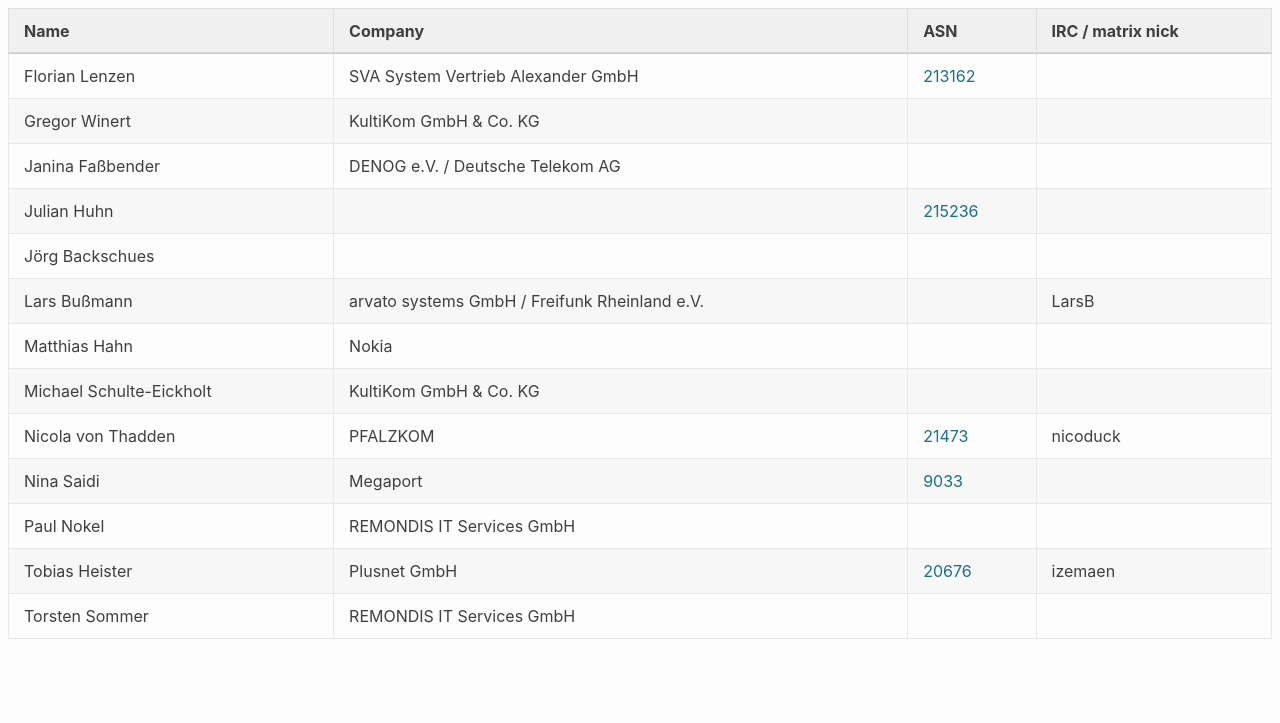
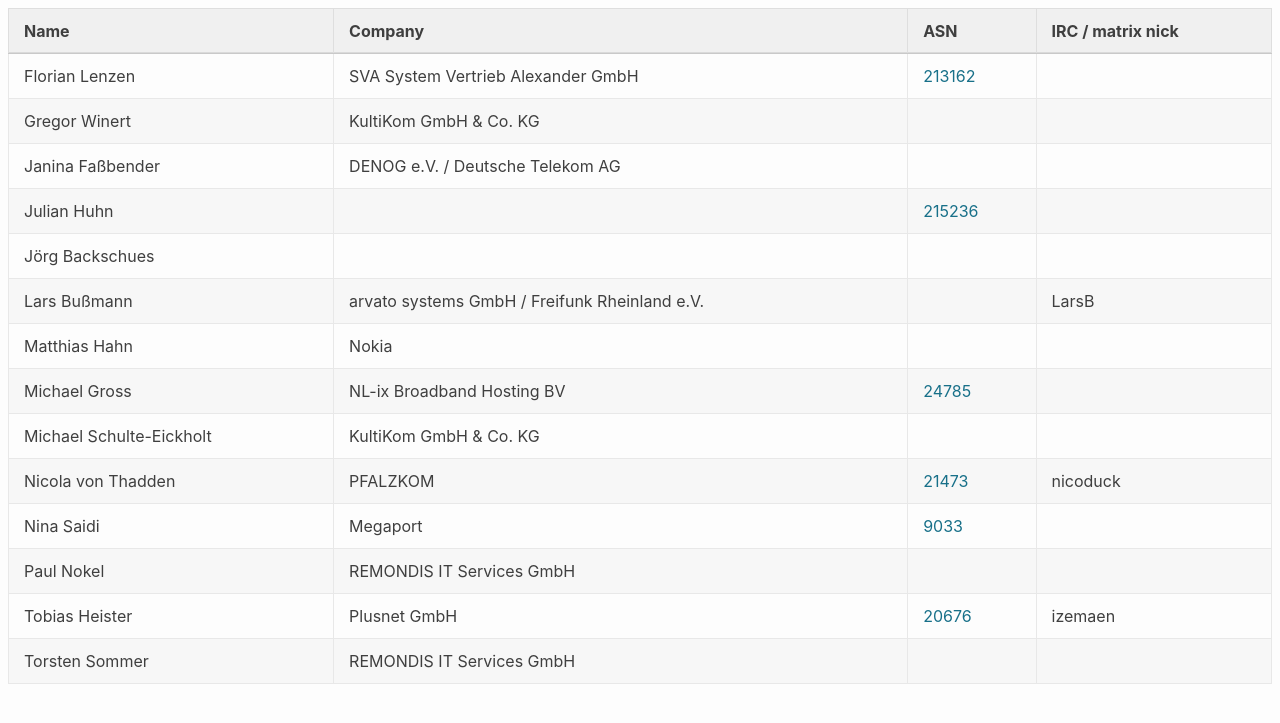
Before and after one commit to denog/pretix-attendeelist, a Jekyll site: the page built from denogmeetup25-02/index.markdown, in a window 1280 px wide. Shown: the top 723 px of the page. Built offline with Jekyll 4.4.1, drawn with Linux system fonts in a browser that asks for light colours.

Commit message:
Latest data: Tue Jan 28 14:30:48 UTC 2025

```diff
--- a/_data/attendees_denogmeetup25-02.json
+++ b/_data/attendees_denogmeetup25-02.json
@@ -42,6 +42,12 @@
     "asn": null
   },
   {
+    "name": "Michael Gross",
+    "company": "NL-ix Broadband Hosting BV",
+    "irc": null,
+    "asn": "24785"
+  },
+  {
     "name": "Michael Schulte-Eickholt",
     "company": "KultiKom GmbH & Co. KG",
     "irc": null,
```
